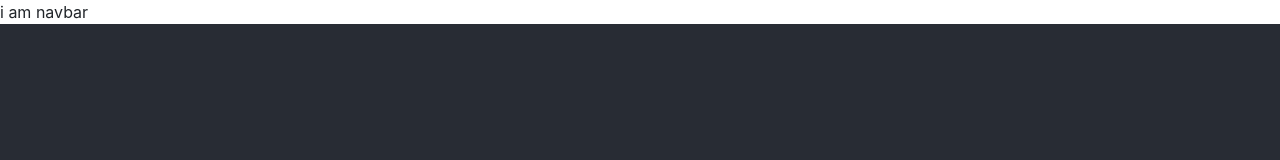
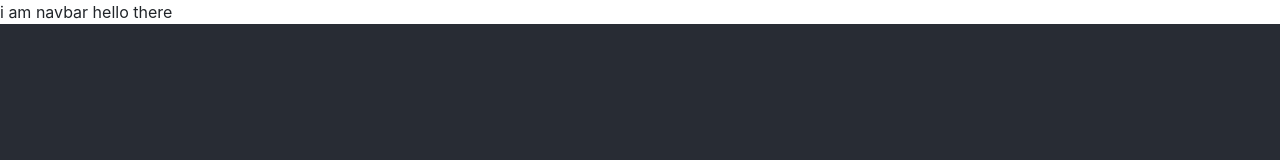
Before and after one commit to aman4670/github-actions-one, a React (Create React App) app: page / in a window 1280 px wide. Shown: the top 160 px of the page. Built offline with nearby package versions, Linux system fonts and the light colour scheme.

Commit message:
Update Navbar.js

```diff
--- a/src/components/Navbar.js
+++ b/src/components/Navbar.js
@@ -3,7 +3,7 @@ import React from 'react'
 const Navbar = () => {
   return (
     <div>
-      i am navbar
+      i am navbar hello there
     </div>
   )
 }
```
